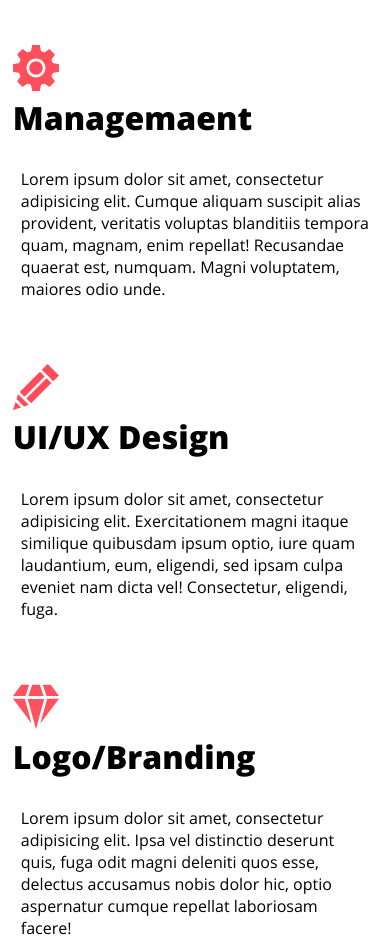
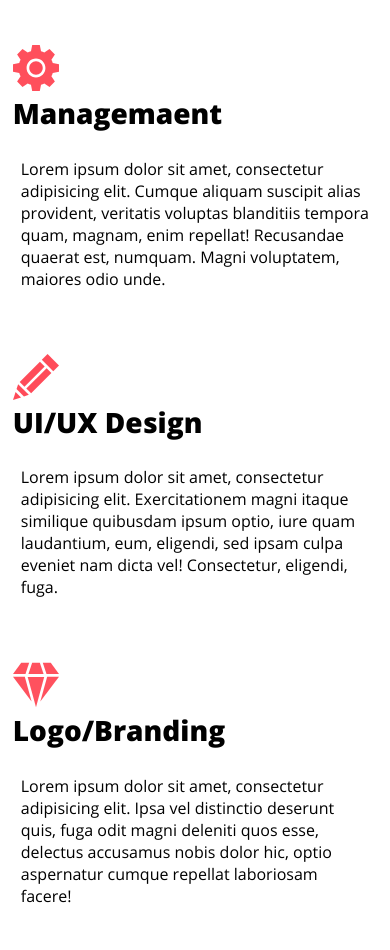
Before and after one commit to ivpryan/Site_test, a plain HTML site: page index.html in a window 390 px wide. Shown: the part 1065-2015 px from the top of the page. Drawn offline with Linux system fonts and the light colour scheme.

Commit message:
Device width added in meta
<meta name="viewport" content="width=device-width, initial-scale=1" />

```diff
--- a/css/style.css
+++ b/css/style.css
@@ -478,11 +478,15 @@ footer > a {
     .column > h1 {
 	font-size: 30px;
 	line-height: 35px;
-
 	}
 
 	.column > img {
 		margin-left: 0;
+	}
+
+	.column_prop h1 {
+	font-size: 28px;
+	line-height: 35px;
 	}
 
 	.button {
--- a/index.html
+++ b/index.html
@@ -3,6 +3,7 @@
 <head>
 	<meta charset="UTF-8">
 	<title>Практика</title>
+	<meta name="viewport" content="width=device-width, initial-scale=1" />
 	<link rel="stylesheet" type="text/css" href="css/style.css">
 	<link rel="icon" href="img/favicon.ico" type="image/x-icon" />
 </head>
```
